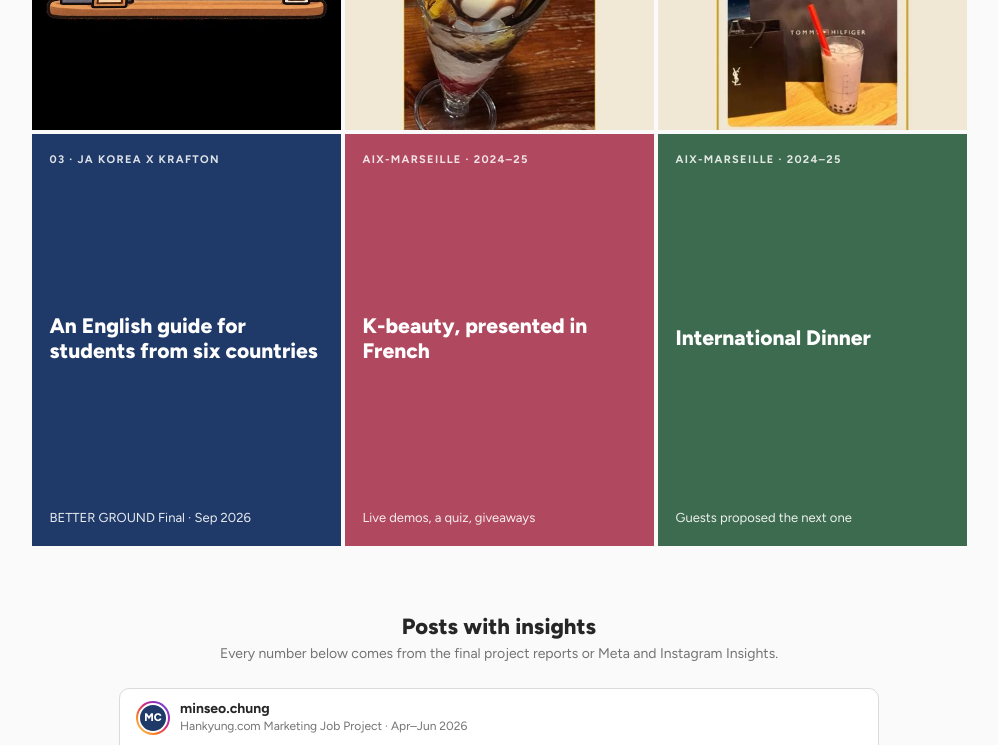
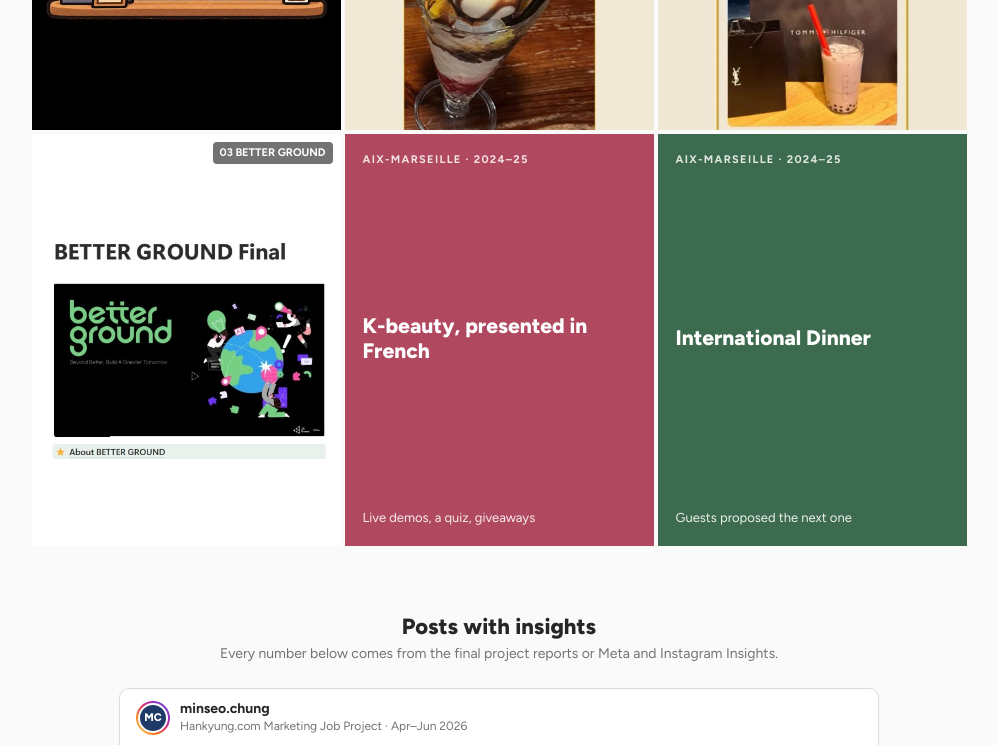
Before and after one commit to minseodot-code/minseo-portfolio, a plain HTML site: page index.html in a window 1280 px wide. Shown: the part 1660-2405 px from the top of the page, without its empty margins (141-1139 px from the left). Drawn offline with Linux system fonts and the light colour scheme; files whose address does not match are found by name; a web font is replaced by a local one.

Commit message:
Use the guide cover for BETTER GROUND's first slide and grid tile
Post slides are now: guide cover, guide excerpt card, About Korea.
The grid tile shows the cover with badge "03 BETTER GROUND".
CLAUDE.md notes the cover is program branding, not Minseo's design.

Co-Authored-By: Claude Opus 5.5 <noreply@anthropic.com>
Claude-Session: https://claude.ai/code/session_01QKzLC68dmmGcZsZpEWEt5y

```diff
--- a/data/posts.json
+++ b/data/posts.json
@@ -60,7 +60,10 @@
     },
     {
       "href": "#better-ground",
-      "text": { "color": "navy", "kicker": "03 · JA Korea x KRAFTON", "headline": "An English guide for students from six countries", "sub": "BETTER GROUND Final · Sep 2026" }
+      "style": "background:#fff",
+      "image": { "src": "a/bg-guide-cover.jpg", "alt": "Cover of the BETTER GROUND participant guide in Notion", "style": "object-fit:contain; object-position:center" },
+      "badge": "03 BETTER GROUND",
+      "overlay": { "value": "6", "label": "countries, one English participant guide" }
     },
     {
       "href": "#france",
@@ -272,6 +275,7 @@
       "media": {
         "type": "carousel",
         "items": [
+          { "src": "a/bg-guide-cover.jpg", "alt": "Cover of the BETTER GROUND participant guide in Notion", "fit": true },
           { "guide": {
             "title": "🎮 BETTER GROUND Final",
             "quote": "\"Welcome to all participants of BETTER GROUND Final.\"",
--- a/style.css
+++ b/style.css
@@ -98,7 +98,7 @@ main { max-width: 975px; margin: 0 auto; padding: 30px 20px 60px; }
 .media figure.media-guide { display: flex; flex-direction: column; padding: 18px 0; }
 .media figure.media-guide .guide { margin: auto 18px; }
 .media figure.fit { display: grid; place-items: center; padding: 18px; }
-.media figure.fit img { width: 100%; height: auto; max-height: 100%; object-fit: contain; background: #fff; border: 1px solid var(--line); border-radius: 8px; }
+.media figure.fit img { width: auto; height: auto; max-width: 100%; max-height: 404px; object-fit: contain; background: #fff; border: 1px solid var(--line); border-radius: 8px; }
 .act { display: flex; gap: 14px; padding: 10px 16px 0; font-size: 22px; }
 .act svg { width: 24px; height: 24px; }
 .body { padding: 6px 16px 18px; }
@@ -160,6 +160,7 @@ td.up { font-weight: 800; color: #1f3a68; }
   .post { border-radius: 0; border-left: 0; border-right: 0; }
   .media img { height: 360px; }
   .media figure.media-guide, .media figure.fit { min-height: 360px; }
+  .media figure.fit img { max-height: 324px; }
   .kpis { grid-template-columns: repeat(2, 1fr); }
   table { font-size: 12.5px; }
   th, td { padding: 6px 3px; }
```
Also changed, not shown: 1 other file.
